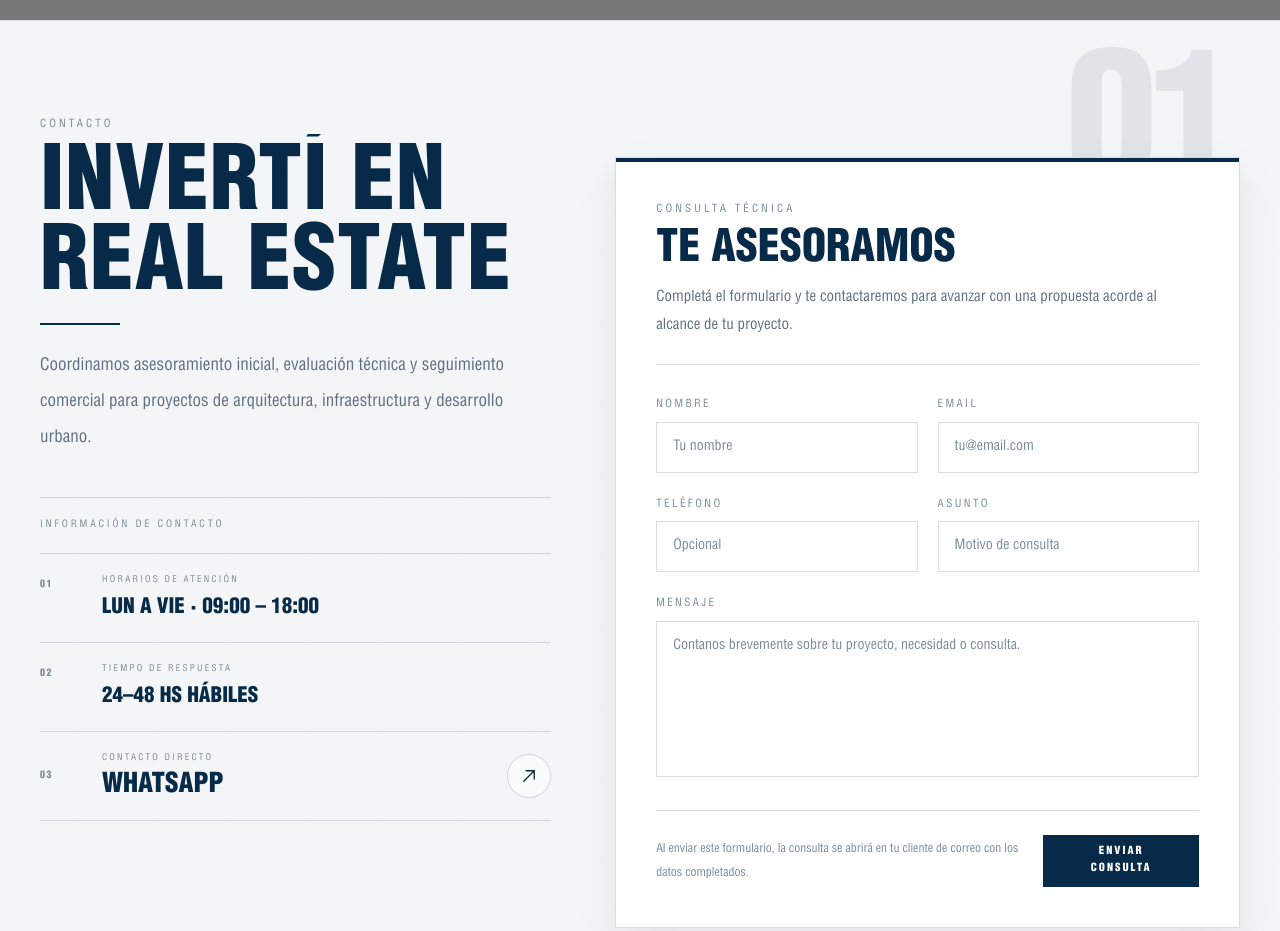
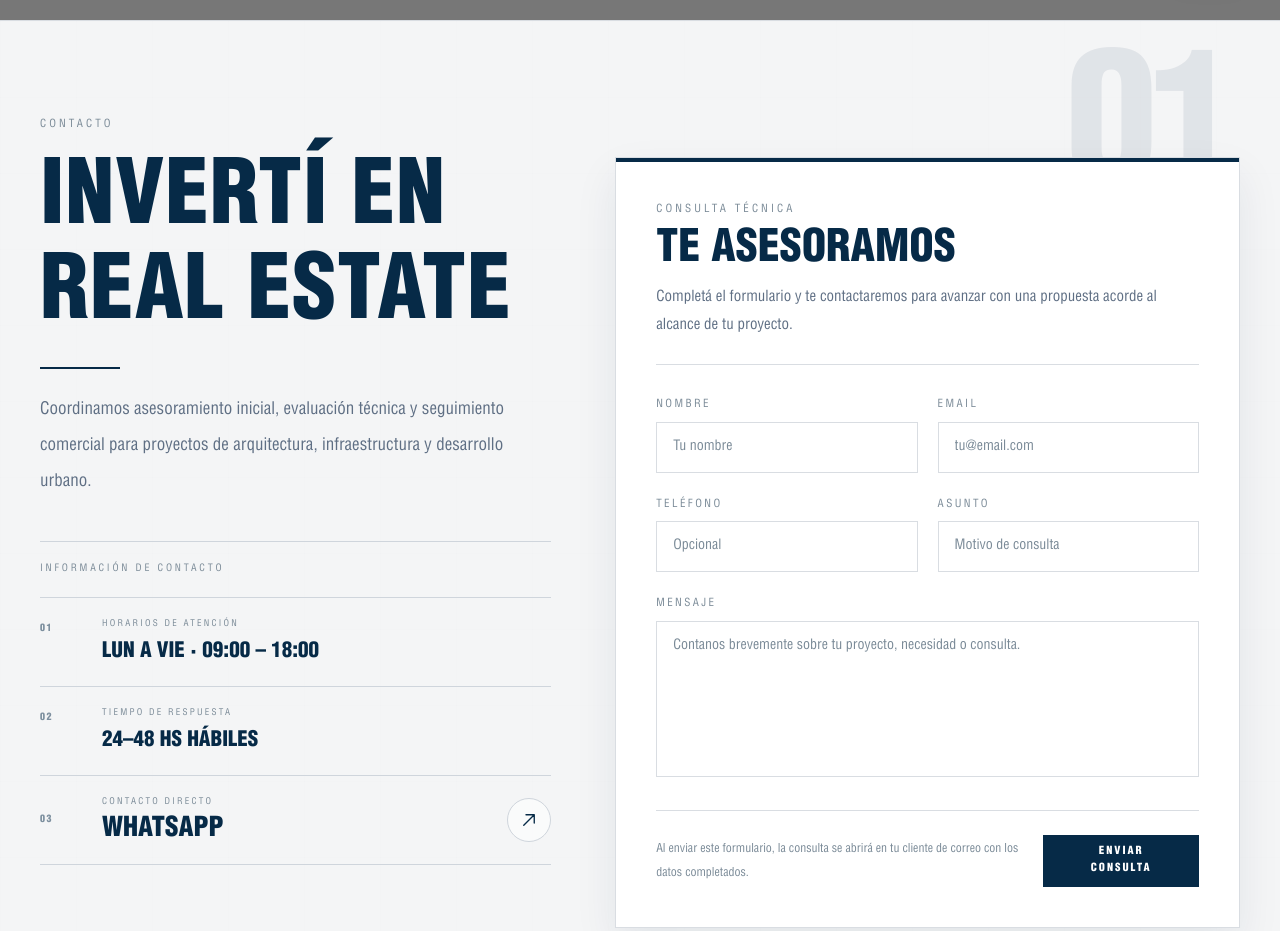
Before and after one commit to pachecoleoo/360-construcciones, a Next.js app: page /contacto in a window 1280 px wide. Shown: the part 780-1711 px from the top of the page. Built offline with nearby package versions, Linux system fonts and the light colour scheme; no server answers; grey boxes are pictures that could not be loaded.

Commit message:
Fix section heading clipping and smooth reveal in iOS: components/contacto/ContactFormSection.tsx

```diff
--- a/components/contacto/ContactFormSection.tsx
+++ b/components/contacto/ContactFormSection.tsx
@@ -306,14 +306,14 @@ export default function ContactFormSection() {
               {text.eyebrow}
             </p>
 
-            <div className="overflow-hidden">
+            <div className="overflow-visible">
               <h2
                 className={cx(
-                  "mt-4 font-heading text-[42px] font-black uppercase leading-[0.92] tracking-[0.01em] text-[#062a47] sm:text-[56px] md:text-[74px] lg:text-[88px]",
+                  "ios-safe-title mt-4 font-heading text-[42px] font-black uppercase leading-[0.92] tracking-[0.01em] text-[#062a47] sm:text-[56px] md:text-[74px] lg:text-[88px]",
                   "transition-all duration-700 delay-100 ease-out",
                   visible
                     ? "translate-y-0 opacity-100"
-                    : "translate-y-[110%] opacity-0",
+                    : "translate-y-6 opacity-0",
                 )}
               >
                 {text.title}{" "}
```
